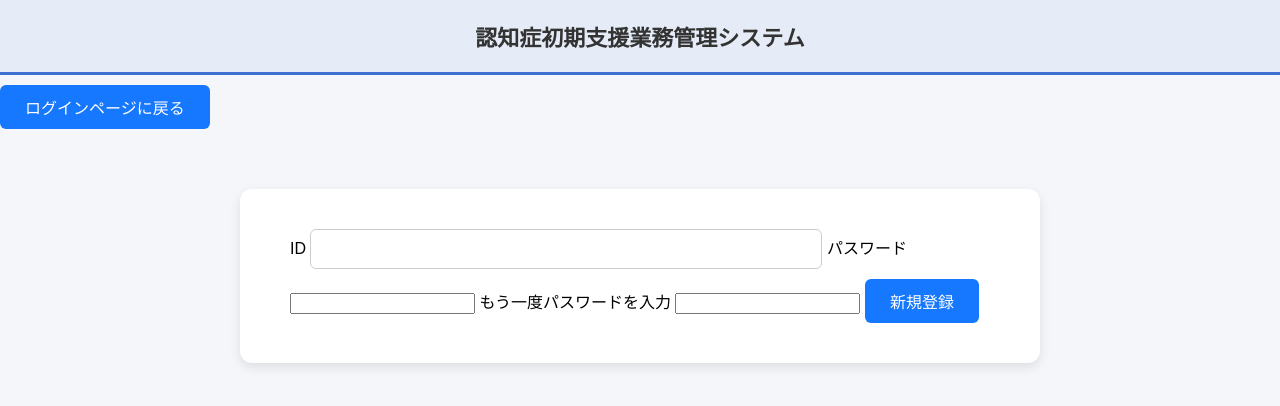
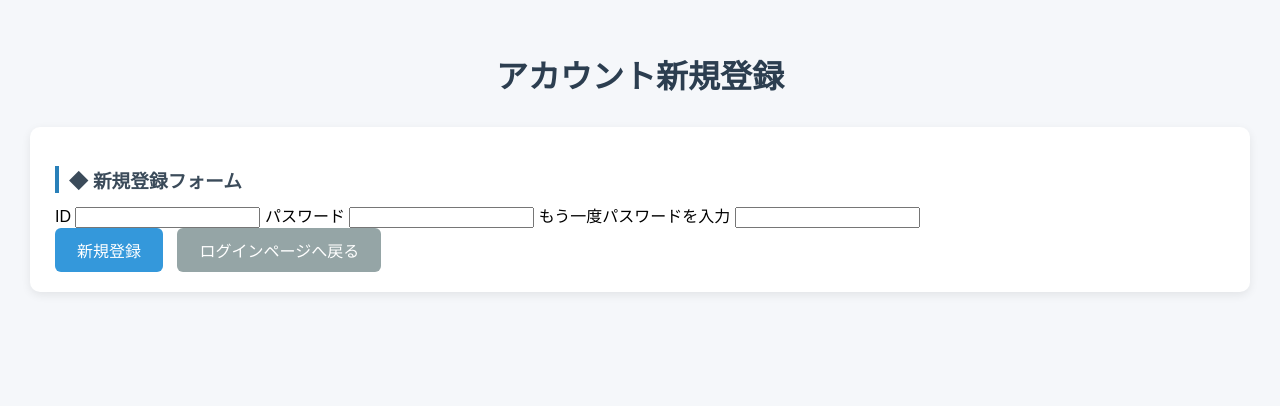
Before and after one commit to UMEZAWADAN/SD-5, a Flask app: template templates/touroku.html in a window 1280 px wide. Shown: the top 406 px of the page. Run offline with Flask 3, Linux system fonts and the light colour scheme; the template is opened without the code that fills it, so the values that code supplies are empty.

Commit message:
新規登録画面実装

```diff
--- a/templates/touroku.html
+++ b/templates/touroku.html
@@ -3,20 +3,16 @@
 <head>
 <meta charset="UTF-8">
 <title>アカウント新規登録</title>
-    <link rel="stylesheet" href="{{ url_for('static', filename='css/top.css') }}">
+<link rel="stylesheet" href="{{ url_for('static', filename='css/text.css') }}">
 </head>
+
 <body>
 
-<div class="header">
-    認知症初期支援業務管理システム
-</div>
+<h1>アカウント新規登録</h1>
 
-<div class="back-btn-area">
-    <button class="back-btn" onclick="location.href='/login'">ログインページに戻る</button>
-</div>
-
-<div class="container">
-    <form action="/register" method="post">
+<!-- 登録フォームカード -->
+<div class="card">
+  <h3>◆ 新規登録フォーム</h3>
 
   <label for="id">ID</label>
   <input type="text" id="id" name="id" class="input-box">
@@ -27,9 +23,14 @@
   <label for="password2">もう一度パスワードを入力</label>
   <input type="password" id="password2" name="password2" class="input-box">
 
-        <button type="submit" class="submit-btn">新規登録</button>
-    </form>
+  <br>
+
+  <button class="btn-primary" onclick="document.querySelector('form').submit()">新規登録</button>
+  <button class="btn-secondary" onclick="location.href='/login'">ログインページへ戻る</button>
 </div>
+
+<!-- form を画面外に配置（JSボタンで送信） -->
+<form action="/register" method="post" style="display:none;"></form>
 
 </body>
 </html>
```
Lines whose indentation alone changed are shown as unchanged.
